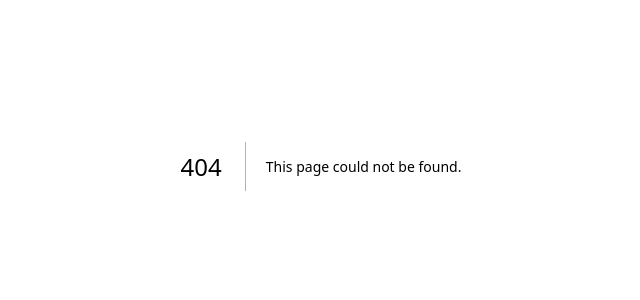
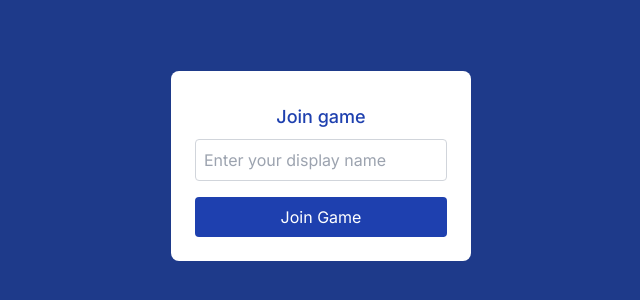
Before and after one commit to ThPhan16/supabase-chat, a Next.js app: page /join/1 in a window 1280 px wide. Before the commit this address had no page. Shown: the part 234-534 px from the top of the page, without its empty margins (319-959 px from the left). Built offline with nearby package versions, Linux system fonts and the light colour scheme; no server answers.

Commit message:
chore: update join room link #2

```diff
--- /dev/null
+++ b/app/join/[gameId]/page.tsx
@@ -0,0 +1,27 @@
+import JoinForm from '@/components/join-game/JoinWithUrl';
+import UserList from '@/components/lobby/UserList';
+
+interface PageProps {
+  params: {
+    gameId: string;
+  };
+}
+
+const page = async ({ params }: PageProps) => {
+  const { gameId } = params;
+
+  return (
+    <div
+      className='min-h-screen w-full flex flex-col justify-center items-center gap-6 bg-blue-900'
+      style={
+        {
+          // backgroundColor: 'rgb(56, 18, 114)',
+        }
+      }
+    >
+      <JoinForm gameId={gameId} />
+    </div>
+  );
+};
+
+export default page;
--- /dev/null
+++ b/components/join-game/JoinWithUrl.tsx
@@ -0,0 +1,72 @@
+// pages/lobby/[gameId].tsx
+'use client';
+import { usePlayerId } from '@/lib/store/user';
+import { supabaseBrowserClient } from '@/utils/supabase/client';
+import { useRouter } from 'next/navigation';
+import { FC, useState } from 'react';
+import { toast } from 'sonner';
+
+interface Props {
+  gameId?: string;
+}
+
+const JoinForm: FC<Props> = ({ gameId }) => {
+  const supabase = supabaseBrowserClient();
+  const router = useRouter();
+  const [isLoading, setIsLoading] = useState<boolean>(false);
+
+  const [displayName, setDisplayName] = useState('');
+
+  const joinGame = async () => {
+    setIsLoading(true);
+    const response = await fetch('/api/joinGame', {
+      method: 'POST',
+      headers: {
+        'Content-Type': 'application/json',
+      },
+      body: JSON.stringify({ roomId: gameId, displayName }),
+    });
+
+    if (response.status === 403) {
+      toast.error('Too late, game started');
+      setIsLoading(false);
+
+      return;
+    }
+
+    const data = await response.json();
+
+    if (data.success && data.playerId) {
+      router.push(`/lobby/${gameId}`);
+      usePlayerId.getState().setState(data.playerId);
+      localStorage.setItem('playerId', data.playerId);
+    } else {
+      console.error(data.error);
+      // Handle error (e.g., show a notification)
+    }
+    setIsLoading(false);
+  };
+
+  return (
+    <div className='flex flex-col justify-center items-center bg-white rounded-lg p-6'>
+      <h2 className='text-blue-800 font-medium text-lg p-2'>Join game</h2>
+
+      <input
+        type='text'
+        className='border border-gray-300 rounded bg-white p-2 w-full mb-4 text-gray-500 focus:border-gray-500'
+        value={displayName}
+        onChange={(e) => setDisplayName(e.target.value)}
+        placeholder='Enter your display name'
+      />
+      <button
+        className='bg-blue-800 hover:bg-blue-700  text-white py-2 px-4 rounded w-full'
+        onClick={joinGame}
+        disabled={isLoading}
+      >
+        Join Game
+      </button>
+    </div>
+  );
+};
+
+export default JoinForm;
```
